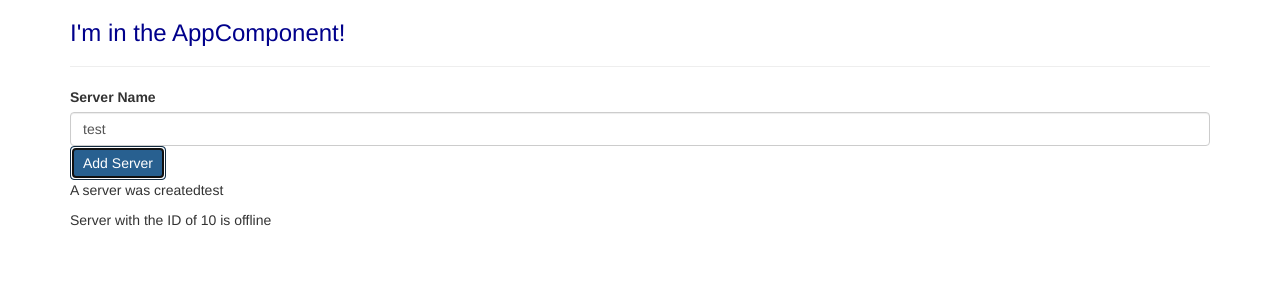
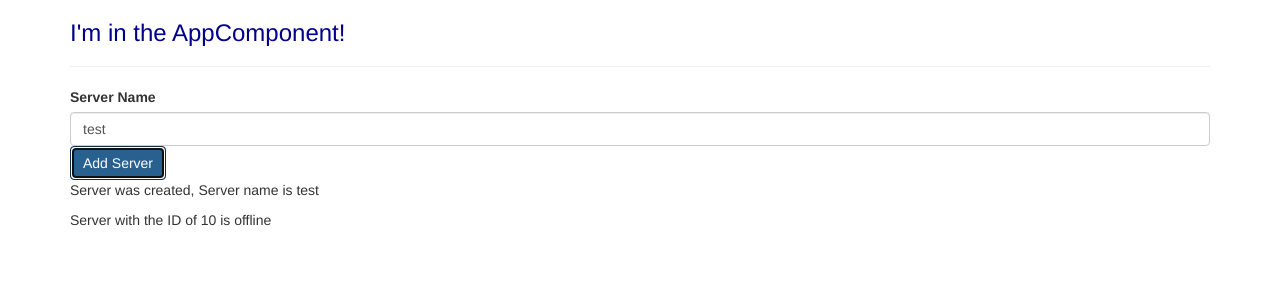
Before and after one commit to taylorgehrts/my-first-ng-app, an Angular app: page / in a window 1280 px wide. Both pictures are taken after a click on the button "Add Server". Shown: the top 300 px of the page. Built offline with nearby package versions, Linux system fonts and the light colour scheme.

Commit message:
started learning built in directives like * ngIf

```diff
--- a/src/app/servers/servers.component.html
+++ b/src/app/servers/servers.component.html
@@ -11,5 +11,6 @@ class="btn btn-primary"
 [disabled]="!allowNewServer"
 (click)="onCreateServer()">Add Server</button>
 <!-- <p>{{ allowNewServer }}</p> -->
-<p>{{ serverCreationStatus }}</p>
+<!-- <p>{{ serverCreationStatus }}</p> -->
+<p *ngIf="serverCreated">Server was created, Server name is {{ serverName }}</p>
 <app-server></app-server>
--- a/src/app/servers/servers.component.ts
+++ b/src/app/servers/servers.component.ts
@@ -9,6 +9,7 @@ export class ServersComponent {
   allowNewServer: boolean = false;
   serverCreationStatus = 'No server was created!';
   serverName = "test";
+  serverCreated = false;
 
   constructor() {
     setTimeout(()=> {
@@ -17,7 +18,8 @@ export class ServersComponent {
   }
 
   onCreateServer(){
-    this.serverCreationStatus = "A server was created" + this.serverName;
+    this.serverCreated = true;
+    this.serverCreationStatus = "A server was created.  It is called: " + this.serverName;
   }
 
   onUpdateServerName(event: Event) {
```
